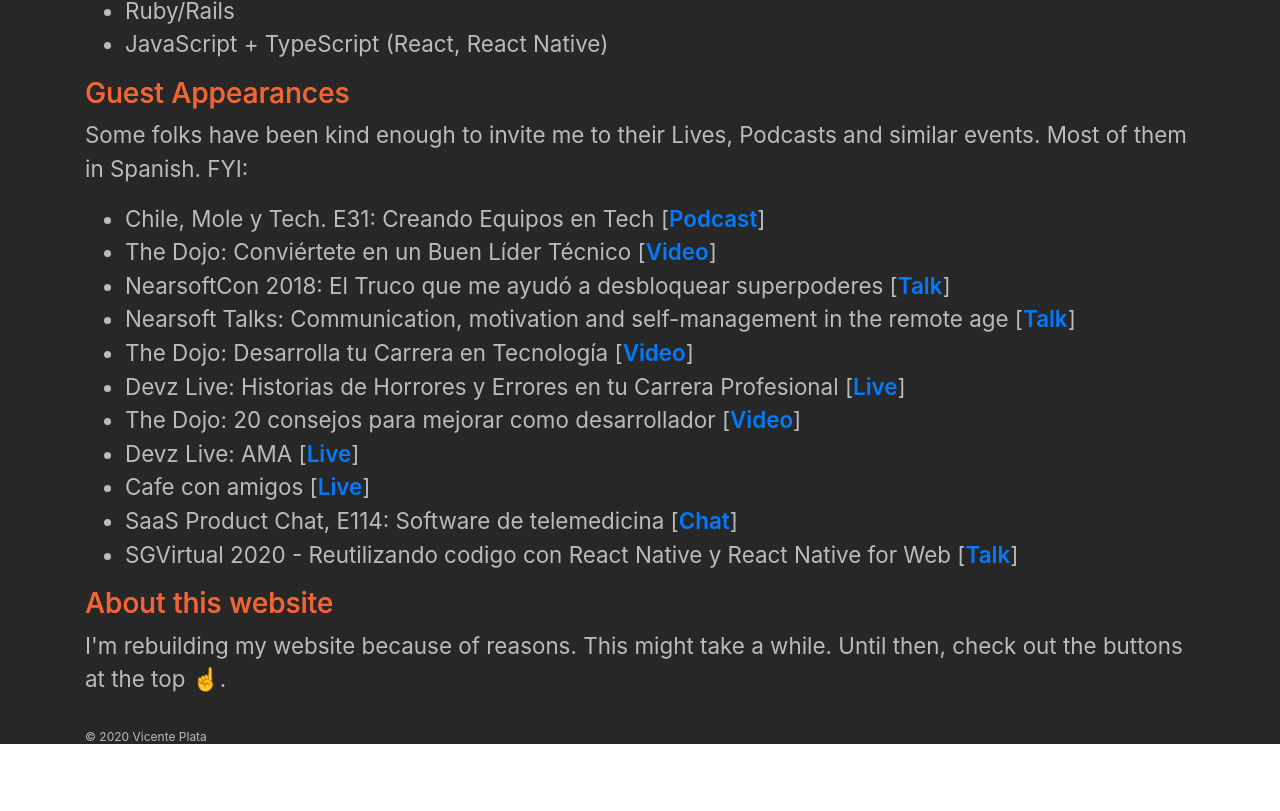
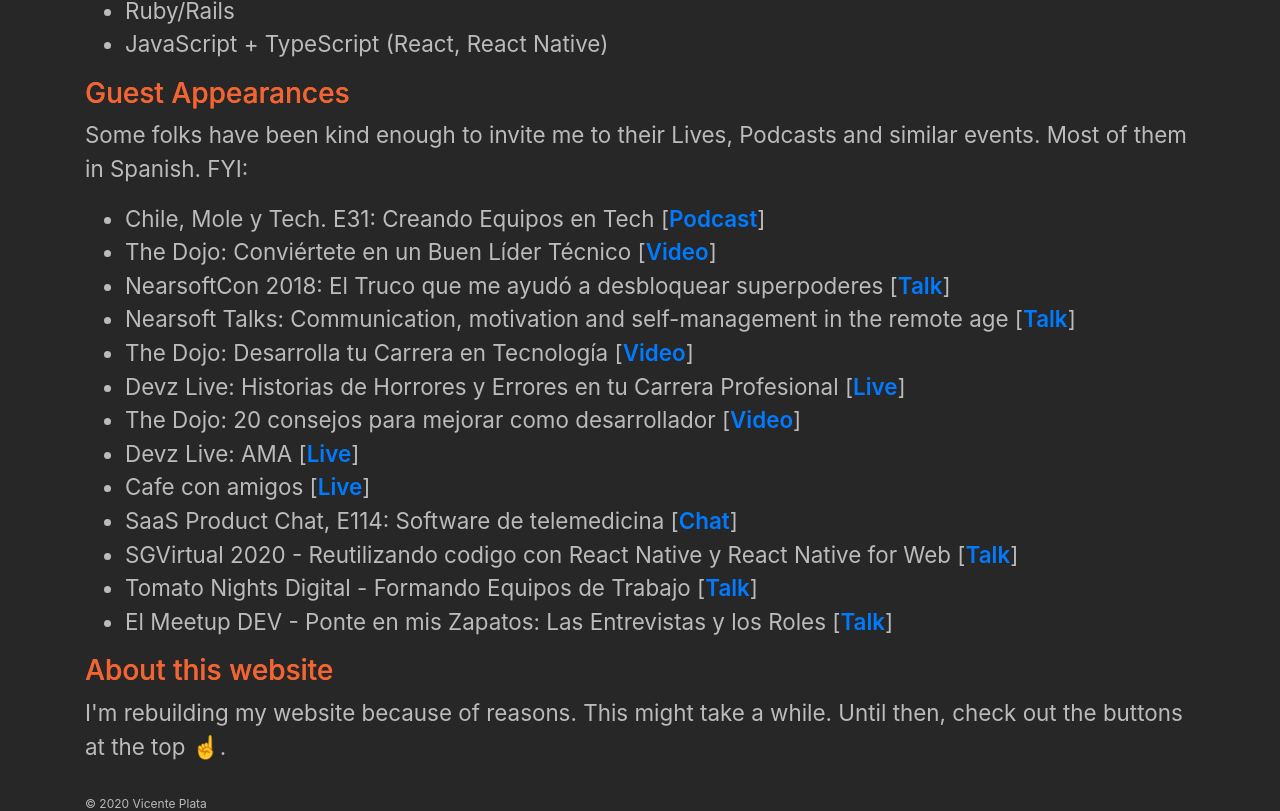
Before and after one commit to xnt/xnt.github.io, a React (Create React App) app: page /#/ in a window 1280 px wide. Shown: the part 1027-1838 px from the top of the page. Before the commit the page ends 1771 px from the top, so only its background shows below. Built offline with nearby package versions, Linux system fonts and the light colour scheme.

Commit message:
➕ add new talks and appearances

```diff
--- a/src/guest-appearances.ts
+++ b/src/guest-appearances.ts
@@ -62,4 +62,14 @@
     "Talk",
     "SGVirtual 2020 - Reutilizando codigo con React Native y React Native for Web"
   ),
+  new Appearance(
+    "https://www.youtube.com/watch?v=oedl7d4YFEY",
+    "Talk",
+    "Tomato Nights Digital - Formando Equipos de Trabajo"
+  ),
+  new Appearance(
+    "https://www.youtube.com/watch?v=ldloMgjil_k",
+    "Talk",
+    "El Meetup DEV - Ponte en mis Zapatos: Las Entrevistas y los Roles"
+  ),
 ];
```
